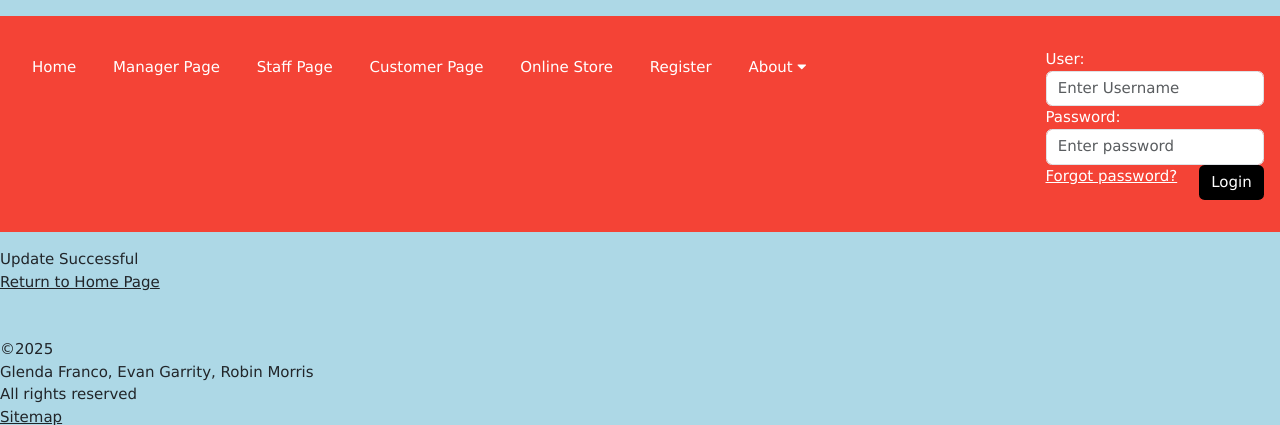
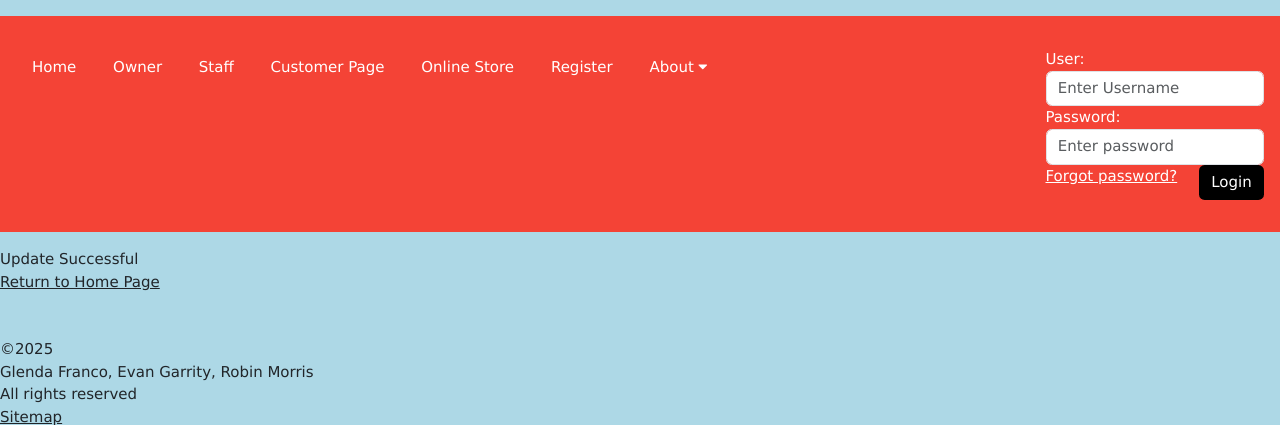
Before and after one commit to robin-e-m/coffeeShop, a PHP site: the page made by registerAction.php in a window 1280 px wide. Shown: the top 425 px of the page. Run offline with PHP 8.4, Linux system fonts and the light colour scheme; data that the repository does not hold is empty.

Commit message:
Replaced "manager" with "owner" to match user type

```diff
--- a/customer.php
+++ b/customer.php
@@ -14,7 +14,7 @@ if (!(isset($_SESSION['usertype'])) or $usertype != 3) {
     </head>
     <body>
         <h2>Customer Page</h2>
-        <p> Customer profile will go on this page</p>
+        <p>WORK IN PROGRESS</p>
 
 
         <br>
--- a/header.php
+++ b/header.php
@@ -12,8 +12,8 @@
     session_start();
     if (isset($_SESSION['usertype'])) {
         $usertype = $_SESSION['usertype'];
-        if ($usertype == 1) { //manager is logged in
-            $homepage = "manager.php";
+        if ($usertype == 1) { //owner is logged in
+            $homepage = "owner.php";
             $register = "registerStaff.php";
         } else if ($usertype == 2) { //staff is logged in
             $homepage = "staff.php";
@@ -30,8 +30,8 @@
     <div class="w3-cell-row boxed">
         <div class="w3-panel w3-padding-32 w3-red">
             <a href="index.php" class="w3-bar-item w3-button w3-mobile ">Home</a>
-          <a href="manager.php" class="w3-bar-item w3-button w3-mobile">Manager Page</a>
-            <a href="staff.php" class="w3-bar-item w3-button w3-mobile">Staff Page</a>
+          <a href="owner.php" class="w3-bar-item w3-button w3-mobile">Owner</a>
+            <a href="staff.php" class="w3-bar-item w3-button w3-mobile">Staff</a>
             <a href="customer.php" class="w3-bar-item w3-button w3-mobile">Customer Page</a>
             <a href="OnlineStore.php" class="w3-bar-item w3-button w3-mobile">Online Store</a>
             <a href="<?php echo $register; ?>" class="w3-bar-item w3-button w3-mobile ">Register</a>
--- a/loginAction.php
+++ b/loginAction.php
@@ -22,7 +22,7 @@ $result = loginDB($sql, $user, $pwd);
             $_SESSION['usertype'] = $usertype;
 
             if ($usertype == 1)
-                header("location:manager.php");
+                header("location:owner.php");
             else if ($usertype == 2)
                 header("location:staff.php");
             else
--- a/manager.php
+++ b/owner.php
@@ -12,14 +12,14 @@ if (!(isset($_SESSION['usertype'])) or $usertype != 1) {
     <head>
         <meta charset="UTF-8">
 
-        <title>Managers</title>
+        <title>Owner</title>
 
 
     </head>
     <body>
-        <h2>Manager Page</h2>
+        <h2>Owner Page</h2>
 
-        <p>Manager information/processes will go on this page</p>
+        <p>WORK IN PROGRESS</p>
 
 
         <br>
--- a/registerAction.php
+++ b/registerAction.php
@@ -27,7 +27,7 @@ $city = $_GET["city"];
 $state = $_GET["state"];
 $zip = $_GET["zip"];
 
-if ($usertype == "1" || $usertype == "2") { //if manager or staff
+if ($usertype == "1" || $usertype == "2") { //if owner or staff
     $address = $_GET["address"];
     $city = $_GET["city"];
     $state = $_GET["state"];
@@ -65,7 +65,7 @@ if ($usertype == "3") { //if customer
             $hashed_pswd . "', '" . $email . "', '" . $phone . "', '" . $address . "', '" .
             $city . "', '" . $state . "', '" . $zip . "', '" . $question . "', '" .
             $answer . "', '" . $pay . "', '" . $hire . "', '" . $usertype . "')";
-} else { //if manager or staff
+} else { //if owner or staff
     $pay = $_GET["pay"];
     $hire = $_GET["hire"];
 
--- a/staff.php
+++ b/staff.php
@@ -16,7 +16,7 @@ if (!(isset($_SESSION['usertype'])) or $usertype != 2) {
 <body>
     <h1> Staff Page</h1>
 
-    <p>Staff profile goes on this page</p>
+    <p>WORK IN PROGRESS</p>
     <br>
     <br>
     <?php include 'footer.php' ?>
```
